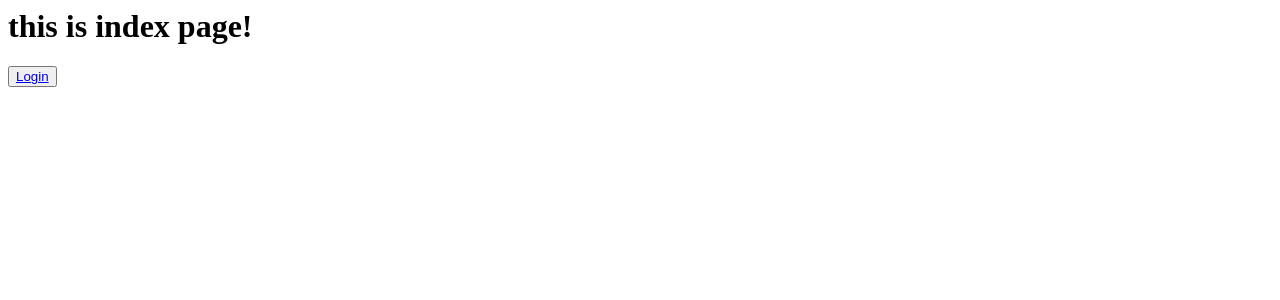
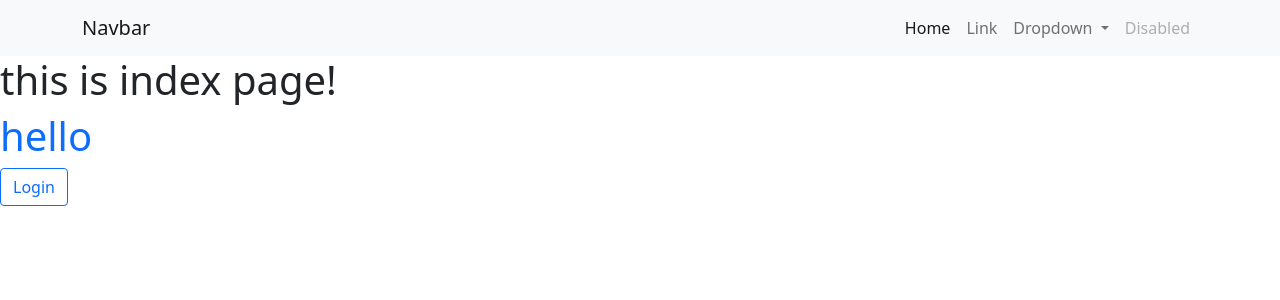
Before and after one commit to thakur-Navneet/newsportal, a PHP site: page / in a window 1280 px wide. Shown: the top 300 px of the page. Run offline with PHP 8.4, Linux system fonts and the light colour scheme.

Commit message:
navbar changes

```diff
--- a/config.php
+++ b/config.php
@@ -14,6 +14,9 @@ if($link === false){
 }
 ?>
 
+<!-- favicon -->
+<link rel="icon" href="system_img/favicon.png">
+
 <!-- bootstrap links -->
 <link href="https://cdn.jsdelivr.net/npm/bootstrap@5.0.2/dist/css/bootstrap.min.css" rel="stylesheet" integrity="sha384-EVSTQN3/azprG1Anm3QDgpJLIm9Nao0Yz1ztcQTwFspd3yD65VohhpuuCOmLASjC" crossorigin="anonymous">
 <script src="https://cdn.jsdelivr.net/npm/@popperjs/core@2.9.2/dist/umd/popper.min.js" integrity="sha384-IQsoLXl5PILFhosVNubq5LC7Qb9DXgDA9i+tQ8Zj3iwWAwPtgFTxbJ8NT4GN1R8p" crossorigin="anonymous"></script>
--- a/header.php
+++ b/header.php
@@ -1,6 +1,42 @@
-<!DOCtype html>
+<!DOCTYPE html>
 <html>
 <head>
+<title>The NewsPortal</title>
+<?php require_once "config.php"; ?>
+</head>
+<body>
+<nav class="navbar navbar-fluid navbar-expand-lg navbar-light bg-light">
+    <div class="container">
+    <a class="navbar-brand" href="#">Navbar</a>
+    <button class="navbar-toggler" type="button" data-bs-toggle="collapse" data-bs-target="#navbarSupportedContent" aria-controls="navbarSupportedContent" aria-expanded="false" aria-label="Toggle navigation">
+      <span class="navbar-toggler-icon"></span>
+    </button>
+    <div class="collapse navbar-collapse justify-content-end" id="navbarSupportedContent">
 
-</head>
-</html>
+      <div class="d-flex">
+      <ul class="navbar-nav me-auto mb-2 mb-lg-0">
+        <li class="nav-item">
+          <a class="nav-link active" aria-current="page" href="#">Home</a>
+        </li>
+        <li class="nav-item">
+          <a class="nav-link" href="#">Link</a>
+        </li>
+        <li class="nav-item dropdown">
+          <a class="nav-link dropdown-toggle" href="#" id="navbarDropdown" role="button" data-bs-toggle="dropdown" aria-expanded="false">
+            Dropdown
+          </a>
+          <ul class="dropdown-menu" aria-labelledby="navbarDropdown">
+            <li><a class="dropdown-item" href="#">Action</a></li>
+            <li><a class="dropdown-item" href="#">Another action</a></li>
+            <li><hr class="dropdown-divider"></li>
+            <li><a class="dropdown-item" href="#">Something else here</a></li>
+          </ul>
+        </li>
+        <li class="nav-item">
+          <a class="nav-link disabled" href="#" tabindex="-1" aria-disabled="true">Disabled</a>
+        </li>
+      </ul>
+    </div>
+    </div>
+    </div>
+</nav>
--- a/index.php
+++ b/index.php
@@ -1,5 +1,5 @@
-<body>
+
 <?php require_once "header.php"?>
     <h1>this is index page!</h1>
-    <button><a href="login.php">Login</a></button>
-</body>
+<h1 class="text-primary">hello</h1>
+    <a type="button" class="btn btn-outline-primary" href="login.php">Login</a>
--- a/login.php
+++ b/login.php
@@ -92,7 +92,6 @@ if($_SERVER["REQUEST_METHOD"] == "POST"){
 <html>
 <head>
 <title>Admin Login</title>
-<link rel="icon" href="system_img/favicon.png">
 <link rel="stylesheet" href="stylesheets/register.css">
 </head>
 <body>
--- a/register.php
+++ b/register.php
@@ -99,7 +99,6 @@ if($_SERVER["REQUEST_METHOD"] == "POST"){
 <html>
 <head>
     <title>Admin Register</title>
-<link rel="icon" href="system_img/favicon.png">
 <link rel="stylesheet" href="stylesheets/register.css">
 </head>
 <body>
```
